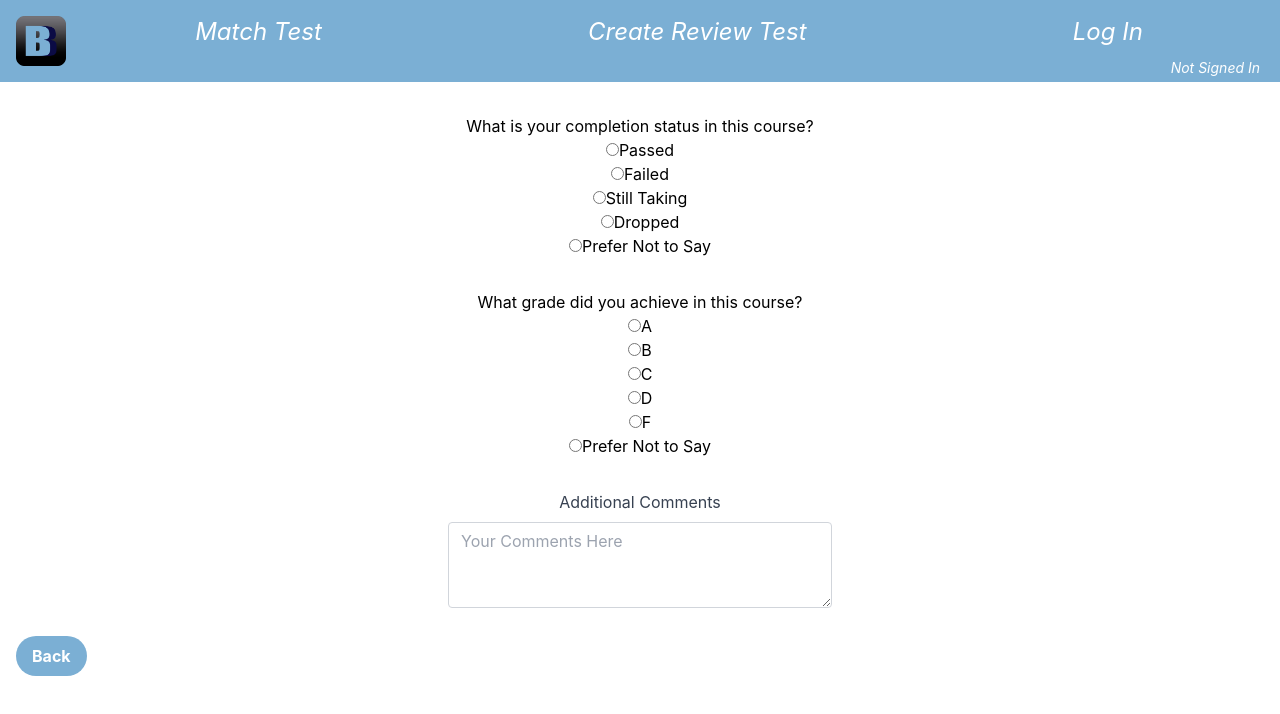
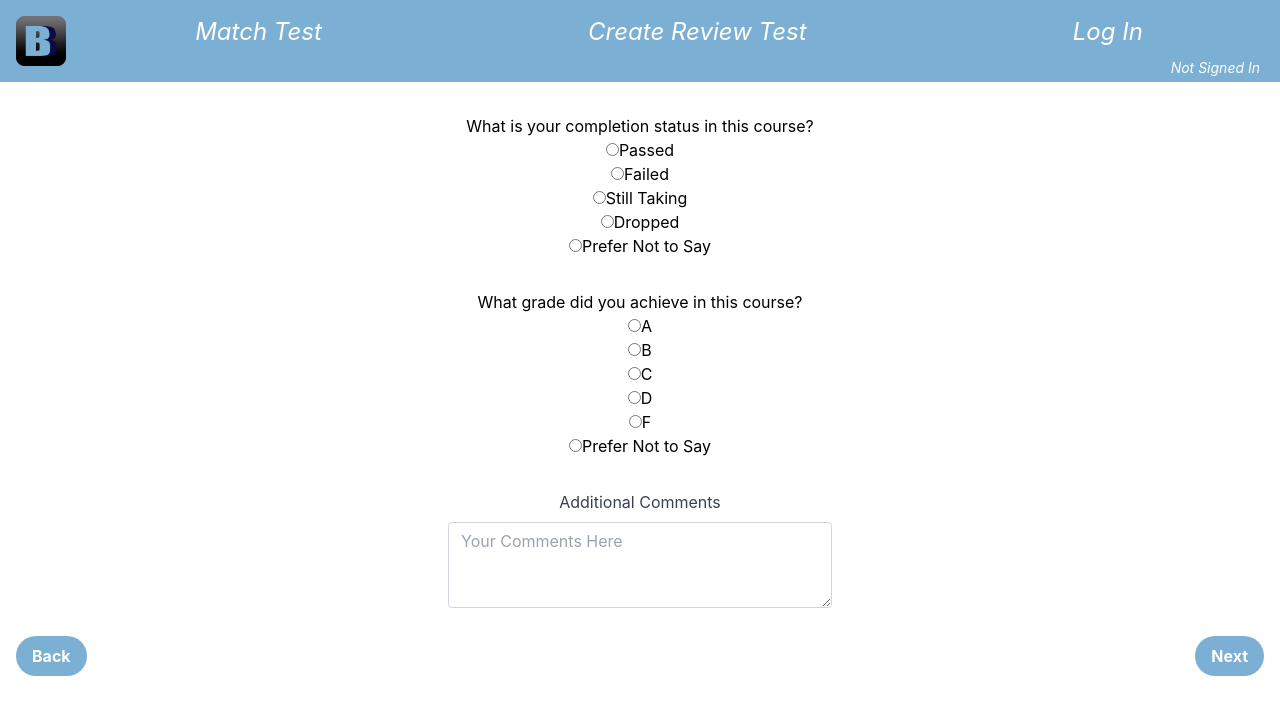
Before and after one commit to 2022-autumn-cos-420/Team-Egg, a React (Create React App) app in the folder client/: page /createReviewTest in a window 1280 px wide. Both pictures are taken after a click on the button "Next". Shown: the top 714 px of the page. Built offline with nearby package versions, Linux system fonts and the light colour scheme; no server answers.

Commit message:
made Review interface

```diff
--- /dev/null
+++ b/client/src/interfaces/Review.tsx
@@ -0,0 +1,11 @@
+export interface Review {
+    lectureStyle: string,
+    classSize: string,
+    examDifficulty: string,
+    materialDifficulty: string,
+    amountOfTime: string,
+    courseEnjoyability: string,
+    completionStatus: string,
+    classGrade: string,
+    additionalComments: string
+}
--- a/client/src/pages/CreateReview.tsx
+++ b/client/src/pages/CreateReview.tsx
@@ -1,6 +1,7 @@
 import React, { useState } from 'react'
 import { Button } from "react-bootstrap"
 import { Form } from "react-bootstrap";
+import {Review} from "../interfaces/Review";
 
 function LectureType(){
     return (
@@ -18,6 +19,7 @@ function LectureType(){
                 </form>
             </div>)
 }
+
 
 function ClassSize(){
     return(<div className = "mt-8">
@@ -177,6 +179,19 @@ function AdditionalComments(){
 }
 export default function CreateReview(): JSX.Element {
     const [page, setPage] = useState<number>(1);
+    const [uReview,setUReview] = useState<Review>({
+        lectureStyle: "",
+        classSize: "",
+        examDifficulty: "",
+        materialDifficulty: "",
+        amountOfTime: "",
+        courseEnjoyability: "",
+        completionStatus: "",
+        classGrade: "",
+        additionalComments: ""
+    })
+    const[uLectureType,setULectureType] = useState<string>("");
+
     function nextPage(): void{
         setPage(page + 1);
     }
@@ -205,9 +220,18 @@ export default function CreateReview(): JSX.Element {
                 <CompletionStatus></CompletionStatus>
                 <ClassGrade></ClassGrade>
                 <AdditionalComments></AdditionalComments>
-
+                <div className="flex flex-row w-full justify-between">
+                    <div className= "text-left">
+                        <Button onClick={previousPage} className= "m-4 bg-crt_BB_lightBlue hover:bg-crt_BB_darkBlue text-white font-bold py-2 px-4 rounded-full">Back</Button>
+                    </div>
+                    <div className= "text-right">
+                        <Button onClick={nextPage} className="m-4 bg-crt_BB_lightBlue hover:bg-crt_BB_darkBlue text-white font-bold py-2 px-4 rounded-full">Next</Button>
+                    </div>
+                </div>
+            </div>}
+            {(page == 3) && <div>
                 <div className= "text-left">
-                    <Button onClick={previousPage} className= "m-4 bg-crt_BB_lightBlue hover:bg-crt_BB_darkBlue text-white font-bold py-2 px-4 rounded-full">Back</Button>
+                        <Button onClick={previousPage} className= "m-4 bg-crt_BB_lightBlue hover:bg-crt_BB_darkBlue text-white font-bold py-2 px-4 rounded-full">Back</Button>
                 </div>
             </div>}
         </div>
```
